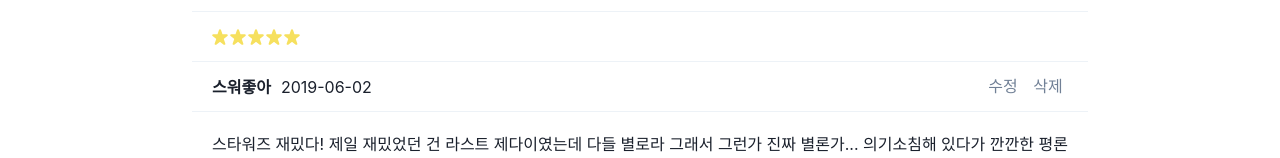
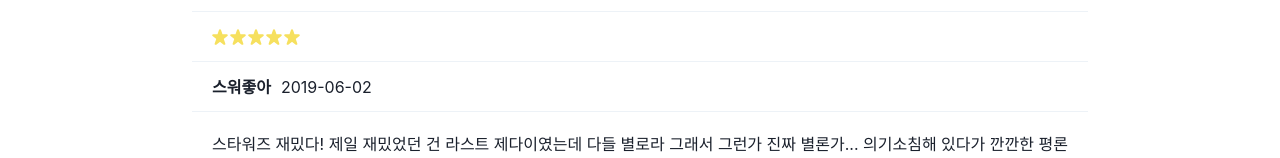
Before and after one commit to suyeon1218/review_page, a React (Vite) app: page /posts/1 in a window 1280 px wide. Shown: the part 158-316 px from the top of the page. Built offline with nearby package versions, Linux system fonts and the light colour scheme; data requests are answered from the project's data file; a web font is replaced by a local one.

Commit message:
feat: 작성자가 일치하는 경우에만 수정, 삭제 버튼 보이기

```diff
--- a/src/components/CommentItem/index.tsx
+++ b/src/components/CommentItem/index.tsx
@@ -1,4 +1,4 @@
-import { initialComment } from '~/constants';
+import { MY_ID, initialComment } from '~/constants';
 import { commentAPI } from '~/service';
 import * as S from './index.style';
 import { YYYYMMDD } from '~/utils/date';
@@ -25,12 +25,14 @@ const CommentItem = ({ commentId }: CommentItem) => {
           <S.Author>{author}</S.Author>
           <S.Date>{YYYYMMDD(date)}</S.Date>
         </S.Left>
+        {MY_ID === author && (
           <S.Right>
             <S.StyledButton>수정</S.StyledButton>
             <S.StyledButton onClick={handleClickDeleteButton}>
               삭제
             </S.StyledButton>
           </S.Right>
+        )}
       </S.Header>
       <S.Body>{content}</S.Body>
     </S.Container>
--- a/src/components/PostItem/index.tsx
+++ b/src/components/PostItem/index.tsx
@@ -71,12 +71,14 @@ const PostItem = ({ postId }: PostHeaderProps) => {
             <S.Author>{author}</S.Author>
             <div>{YYYYMMDD(date)}</div>
           </S.LeftSideContainer>
+          {MY_ID === author && (
             <S.RightSideContainer>
               <S.StyledButton>수정</S.StyledButton>
               <S.StyledButton onClick={handleClickDeleteButton}>
                 삭제
               </S.StyledButton>
             </S.RightSideContainer>
+          )}
         </S.EtcRow>
       </S.Header>
       <S.Body>{content}</S.Body>
```
Lines whose indentation alone changed are shown as unchanged.
